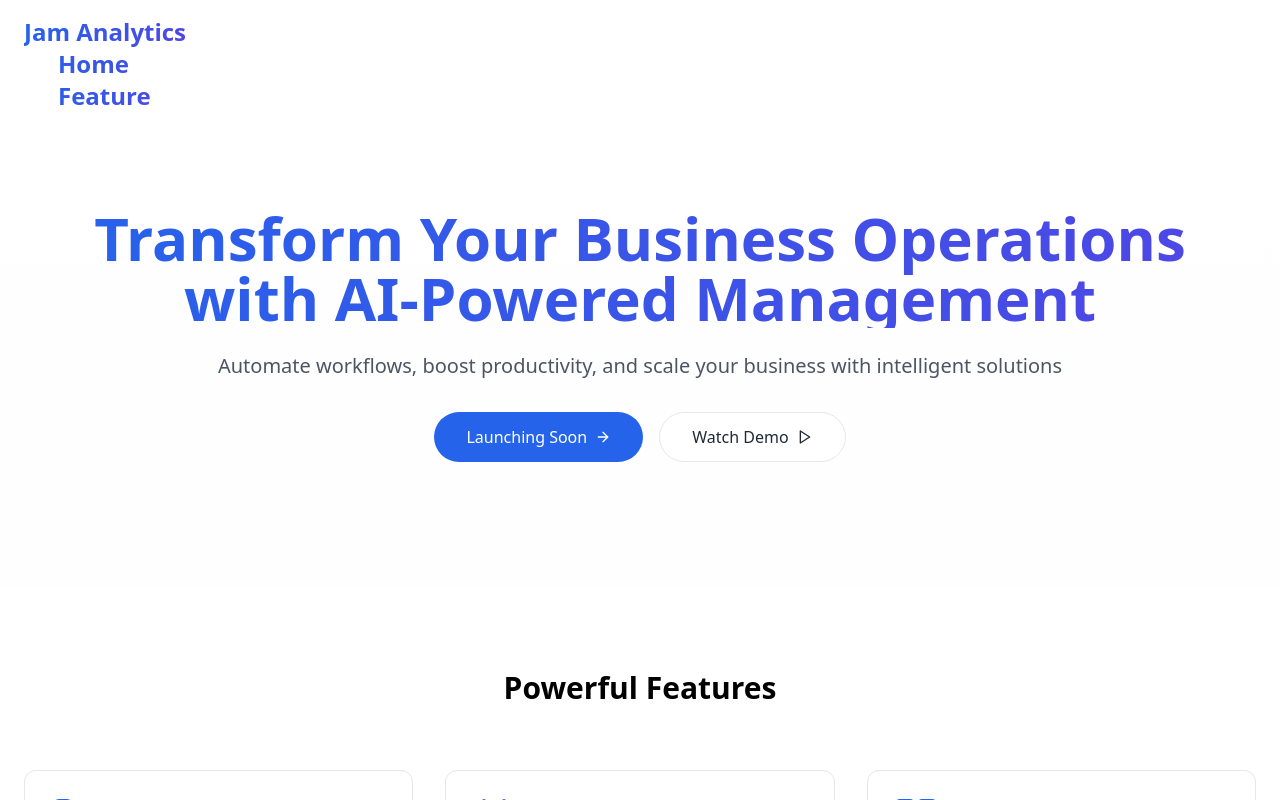
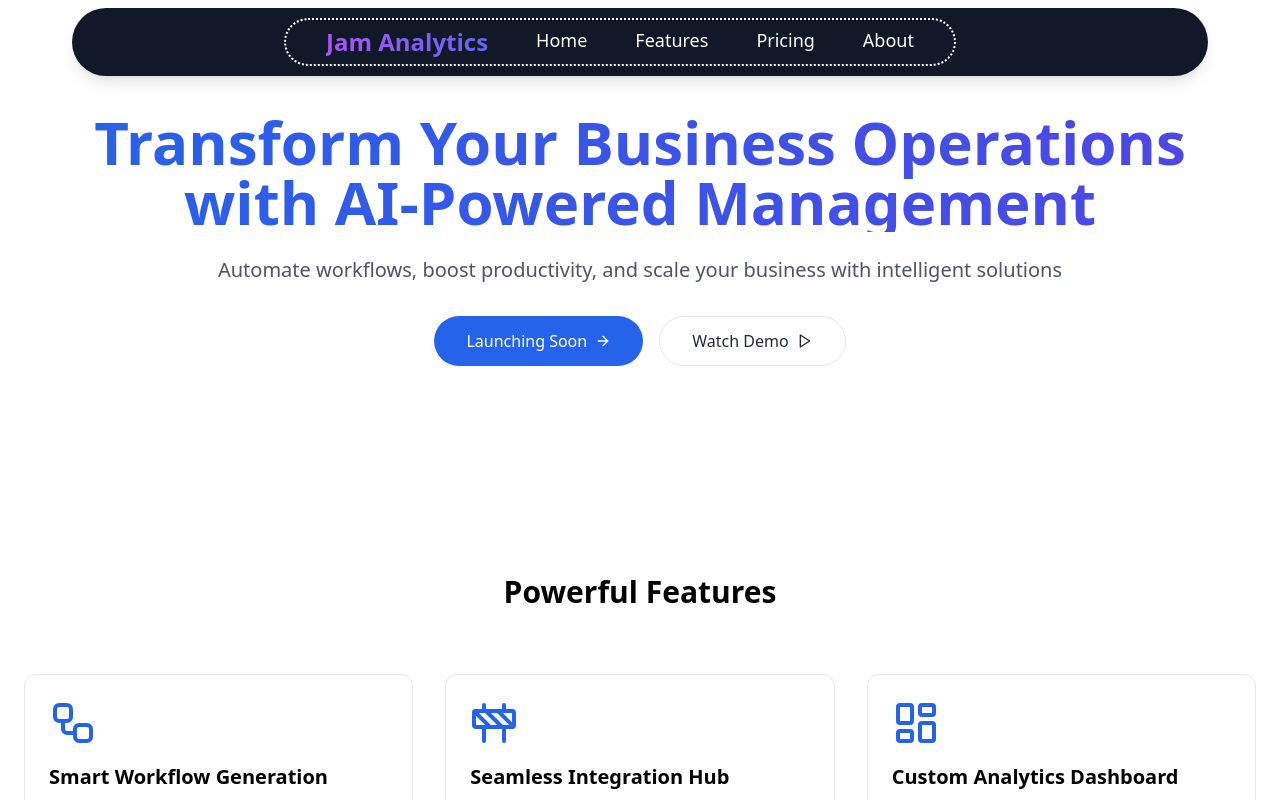
Before and after one commit to joharisahil/jam-analytics-main, a React (Vite) app: page /feature in a window 1280 px wide. Shown: the top 800 px of the page. Built offline with nearby package versions, Linux system fonts and the light colour scheme.

Commit message:
navbar and routes

```diff
--- a/src/components/FeatureCard.jsx
+++ b/src/components/FeatureCard.jsx
@@ -1,13 +1,13 @@
 import React from "react";
 
-const FeatureCard = ({ icon: Icon, title, description }) => (
-  <section id="abc">
-  <div className="p-6 rounded-xl border border-gray-200 hover:border-blue-500 transition-colors">
-    <Icon className="w-12 h-12 text-blue-600 mb-4" />
-    <h3 className="text-xl font-semibold mb-2">{title}</h3>
-    <p className="text-gray-600">{description}</p>
-  </div>
-  </section>
-);
+const FeatureCard = ({ icon: Icon, title, description }) => {
+  return (
+    <div className="p-6 rounded-xl border border-gray-200 hover:border-blue-500 transition-colors">
+      {Icon && <Icon size={48} className="text-blue-600 mb-4" />} {/* Ensure Icon renders */}
+      <h3 className="text-xl font-semibold mb-2">{title}</h3>
+      <p className="text-gray-600">{description}</p>
+    </div>
+  );
+};
 
 export default FeatureCard;
--- a/src/components/FooterDown.jsx
+++ b/src/components/FooterDown.jsx
@@ -14,7 +14,7 @@ const FooterDown = () => {
       </div>
 
       {/* Footer Section */}
-      <footer className="bg-white text-gray-700 py-10">
+      <footer  className="bg-white text-gray-700 py-10">
         <div className="container mx-auto grid grid-cols-1 md:grid-cols-4 gap-8 px-4">
 
           {/* Product */}
--- a/src/components/NavBar.jsx
+++ b/src/components/NavBar.jsx
@@ -1,22 +1,36 @@
 import React from "react";
-import {Link} from 'react-router-dom'
+import { Menu } from "lucide-react"; // Icon for mobile menu (optional)
 
 function Navbar() {
   return (
-    <nav className="container mx-auto px-6 py-4">
-      <div className="flex justify-between items-center">
-        <div className="text-2xl font-bold bg-gradient-to-r from-blue-600 to-indigo-600 text-transparent bg-clip-text">
+    <nav className="fixed top-0 left-0  bg-gray-900 py-2.5 px-6 pr-16 shadow-lg z-50 rounded-full m-2 right-16 left-16">
+      <div className="flex justify-center">
+
+
+        {/* Navigation Links (Rounded Pill) */}
+        <ul className="flex space-x-12 text-lg font-medium bg-gray-900 text-white px-10 py-1.5 rounded-full border-2 border-dotted border-white">
+          {/* Logo */}
+        <div className="text-2xl font-bold bg-gradient-to-r from-purple-500 to-indigo-500 text-transparent bg-clip-text">
           Jam Analytics
+        </div>
+
           <li>
-             <a href="#Home">Home</a>
-         </li>
-         <li>
-             <a href="#abc">Feature</a>
-         </li>
+            <a href="#home" className="hover:text-purple-400 transition duration-300">Home</a>
+          </li>
+          <li>
+            <a href="#feature" className="hover:text-purple-400 transition duration-300">Features</a>
+          </li>
+          <li>
+            <a href="#pricing" className="hover:text-purple-400 transition duration-300">Pricing</a>
+          </li>
+          <li>
+            <a href="#FooterDown" className="hover:text-purple-400 transition duration-300">About</a>
+          </li>
+        </ul>
 
-        </div>
       </div>
     </nav>
   );
 }
+
 export default Navbar;
--- a/src/components/NavDown.jsx
+++ b/src/components/NavDown.tsx
@@ -3,7 +3,7 @@ import { ArrowRight, Play } from "lucide-react";
 
 const NavDown = () => {
   return (
-    <section id="Home" className="container mx-auto px-6 pt-20 pb-32 text-center">
+    <section id="Home" className="container mx-auto px-6 pt-28 pb-32 text-center  ">
       <h1 className="text-5xl md:text-6xl font-bold mb-6 bg-gradient-to-r from-blue-600 to-indigo-600 text-transparent bg-clip-text">
         Transform Your Business Operations with AI-Powered Management
       </h1>
--- a/src/pages/Home.jsx
+++ b/src/pages/Home.jsx
@@ -1,52 +1,46 @@
 import React from "react";
 import NavBar from "../components/NavBar"; // Import the NavBar
-import FeatureCard from "../components/FeatureCard.jsx";
+import FeatureCard from "../components/FeatureCard";
 import StepCard from "../components/StepCard";
 import PricingCard from "../components/PricingCard";
 import { features } from "../data/features";
 import { steps } from "../data/steps";
 import { plans } from "../data/plans";
-import FooterDown from "../components/FooterDown.jsx";
-import NavDown from "../components/NavDown.jsx";
-import {createBrowserRouter} from 'react-router-dom'
+import {Routes,Route} from 'react-router-dom'
+import FooterDown from "../components/FooterDown";
+import NavDown from "../components/NavDown";
+
 
 
 
 
 function Home() {
-
-  const router=createBrowserRouter([
-
-    {
-      path:"/Home",
-      element:<NavDown/>
-    },
-    {
-      path:"/",
-      element:<FeatureCard/>
-    },
-    // {
-    //   path:"/",
-    //   element:<PricingCard/>
-    // },
-    // {
-    //   path:"/",
-    //   element:<PricingCard/>
-    // },
-    // {
-    //   path:"/",
-    //   element:<PricingCard/>
-    // },
-
-  ])
   return (
+    <>
     <div className=" bg-gradient-to-b from-white to-gray-50">
       {/* Navigation */}
       <NavBar />
-      <NavDown />
+      <NavDown/>
+
+
+    {/* <Routes>
+      <Route path="/" element={<NavDown/>}/>
+      <Route path="/feature" element={<FeatureCard/>}/>
+      <Route path="/pricing" element={<PricingCard/>}/>
+      <Route path="/about" element={<FooterDown/>}/>
+    </Routes> */}
+
+
+
+
+
+
+
+
+
 
       {/* Features */}
-      <section className="bg-white py-20">
+      <section id="feature" className="bg-white py-20">
         <div className="container mx-auto px-6">
           <h2 className="text-3xl font-bold text-center mb-16">Powerful Features</h2>
           <div className="grid md:grid-cols-2 lg:grid-cols-3 gap-8">
@@ -58,7 +52,7 @@ function Home() {
       </section>
 
       {/* Steps (New Section) */}
-      <section className="bg-gray-50 py-20">
+      <section  className="bg-gray-50 py-20">
         <div className="container mx-auto px-6">
           <h2 className="text-3xl font-bold text-center mb-16">How It Works</h2>
           <div className="grid md:grid-cols-3 gap-8">
@@ -70,7 +64,7 @@ function Home() {
       </section>
 
       {/* Pricing */}
-      <section className="py-20">
+      <section id="pricing" className="py-20">
         <div className="container mx-auto px-6">
           <h2 className="text-3xl font-bold text-center mb-16">Simple, Transparent Pricing</h2>
           <div className="grid md:grid-cols-3 gap-8">
@@ -84,6 +78,7 @@ function Home() {
       {/* Footer */}
       <FooterDown />
     </div>
+    </>
   );
 }
 
```
